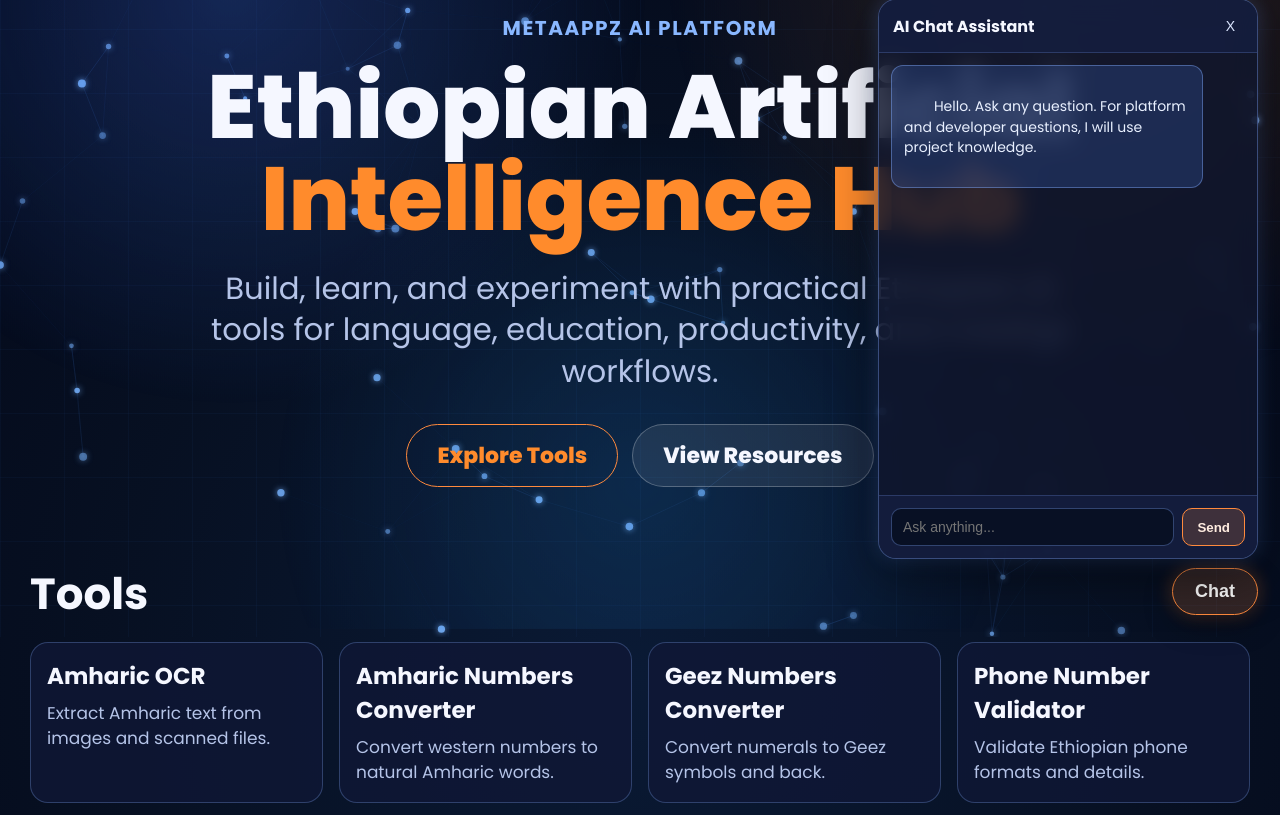
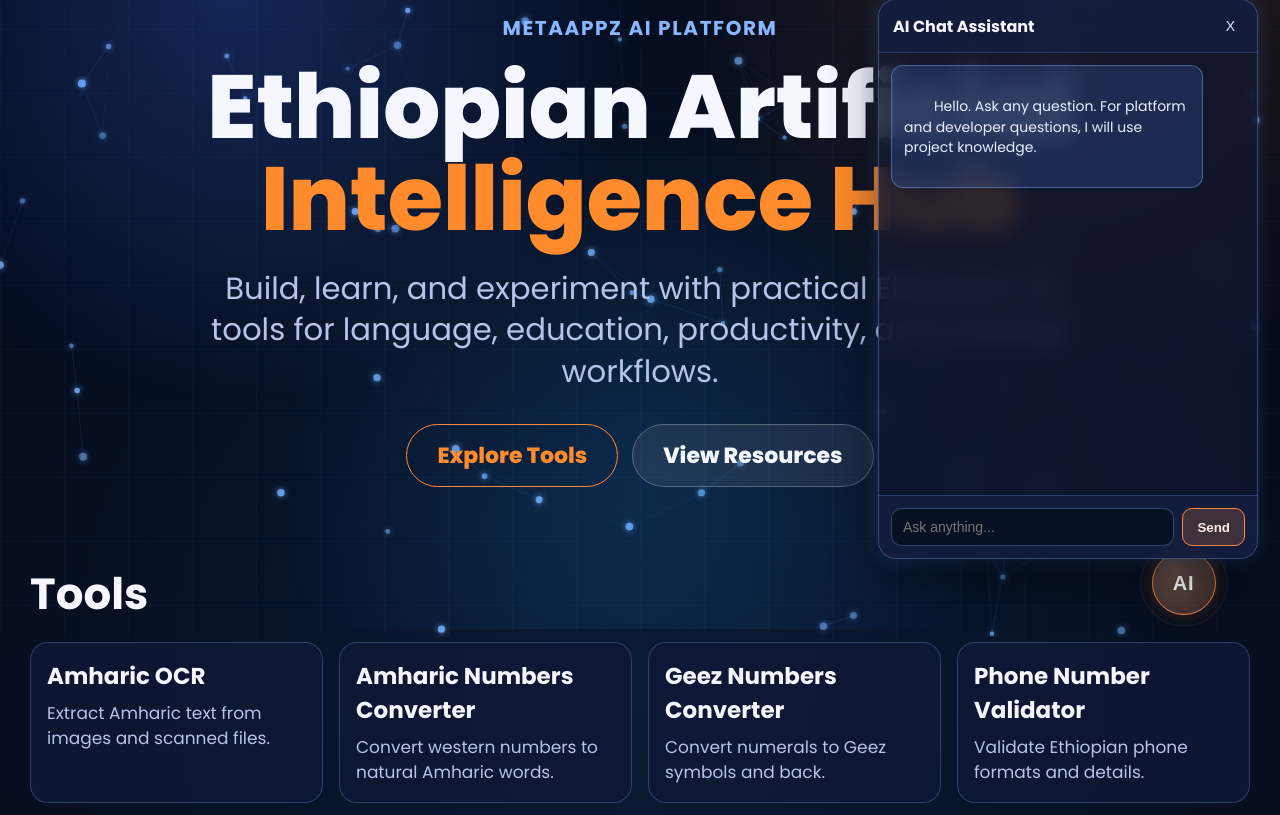
Before and after one commit to samuelabera21/Samuel_AI_Tools_App, a Flask app: page / in a window 1280 px wide. Shown: the part 163-978 px from the top of the page. Run offline with Flask 3, Linux system fonts and the light colour scheme.

Commit message:
update the Ai chat bot ui

```diff
--- a/static/css/home.css
+++ b/static/css/home.css
@@ -319,27 +319,89 @@ main {
 	grid-template-columns: repeat(auto-fill, minmax(240px, 1fr));
 }
 
-.chatbot-fab {
+.chatbot-launcher {
 	position: fixed;
 	right: 22px;
 	bottom: 22px;
 	z-index: 60;
+	display: flex;
+	flex-direction: column;
+	align-items: center;
+	gap: 8px;
+}
+
+.chatbot-launcher-label {
+	margin: 0;
+	font-size: 13px;
+	font-weight: 600;
+	letter-spacing: 0.02em;
+	padding: 6px 10px;
+	border-radius: 999px;
+	color: #d8e8ff;
+	background: rgba(16, 23, 46, 0.78);
+	border: 1px solid rgba(126, 166, 255, 0.35);
+	text-transform: lowercase;
+}
+
+.chatbot-fab {
+	position: relative;
 	border: 1px solid #ff8a3d;
-	background: rgba(255, 138, 61, 0.18);
+	background: radial-gradient(circle at 35% 30%, rgba(255, 181, 129, 0.4), rgba(255, 138, 61, 0.18));
 	color: #ffffff;
 	border-radius: 999px;
-	padding: 12px 22px;
-	font-size: 18px;
-	font-weight: 700;
+	width: 64px;
+	height: 64px;
 	cursor: pointer;
 	box-shadow: 0 10px 28px rgba(0, 0, 0, 0.35), 0 0 18px rgba(255, 138, 61, 0.32);
 	transition: transform 0.2s ease, box-shadow 0.2s ease, background 0.2s ease;
+}
+
+.chatbot-fab::before,
+.chatbot-fab::after {
+	content: "";
+	position: absolute;
+	inset: -8px;
+	border-radius: 999px;
+	border: 1px solid rgba(120, 180, 255, 0.45);
+	animation: launcher-pulse 2.8s ease-out infinite;
+}
+
+.chatbot-fab::after {
+	inset: -15px;
+	border-color: rgba(120, 180, 255, 0.25);
+	animation-delay: 1.2s;
+}
+
+.chatbot-fab-core {
+	display: inline-flex;
+	align-items: center;
+	justify-content: center;
+	width: 100%;
+	height: 100%;
+	font-size: 20px;
+	font-weight: 800;
+	letter-spacing: 0.04em;
 }
 
 .chatbot-fab:hover {
 	transform: translateY(-2px);
 	background: rgba(255, 138, 61, 0.32);
 	box-shadow: 0 12px 36px rgba(0, 0, 0, 0.42), 0 0 22px rgba(255, 138, 61, 0.5);
+}
+
+@keyframes launcher-pulse {
+	0% {
+		transform: scale(0.9);
+		opacity: 0.7;
+	}
+	80% {
+		transform: scale(1.25);
+		opacity: 0;
+	}
+	100% {
+		transform: scale(1.25);
+		opacity: 0;
+	}
 }
 
 .chatbot-panel {
@@ -541,15 +603,29 @@ main {
 	}
 
 	.chatbot-fab {
+		right: auto;
+		bottom: auto;
+		width: 56px;
+		height: 56px;
+	}
+
+	.chatbot-fab-core {
+		font-size: 17px;
+	}
+
+	.chatbot-launcher {
 		right: 14px;
 		bottom: 14px;
-		padding: 10px 18px;
-		font-size: 16px;
+	}
+
+	.chatbot-launcher-label {
+		font-size: 12px;
+		padding: 5px 9px;
 	}
 
 	.chatbot-panel {
 		right: 14px;
-		bottom: 62px;
+		bottom: 86px;
 		width: calc(100vw - 20px);
 		height: min(68vh, 520px);
 	}
@@ -560,4 +636,9 @@ main {
 	.ai-home::after {
 		animation: none;
 	}
+
+	.chatbot-fab::before,
+	.chatbot-fab::after {
+		animation: none;
+	}
 }
--- a/static/js/home.js
+++ b/static/js/home.js
@@ -208,6 +208,7 @@
 })();
 
 (function () {
+  const launcher = document.getElementById("chatbot-launcher");
   const toggleBtn = document.getElementById("chatbot-toggle");
   const closeBtn = document.getElementById("chatbot-close");
   const panel = document.getElementById("chatbot-panel");
@@ -215,7 +216,7 @@
   const input = document.getElementById("chatbot-input");
   const messages = document.getElementById("chatbot-messages");
 
-  if (!toggleBtn || !closeBtn || !panel || !form || !input || !messages) {
+  if (!launcher || !toggleBtn || !closeBtn || !panel || !form || !input || !messages) {
     return;
   }
 
@@ -229,6 +230,7 @@
 
   function setOpen(isOpen) {
     panel.hidden = !isOpen;
+    launcher.hidden = isOpen;
     toggleBtn.setAttribute("aria-expanded", String(isOpen));
     if (isOpen) {
       input.focus();
@@ -287,4 +289,6 @@
       addMessage("bot", "Network error. Please try again.");
     }
   });
+
+  setOpen(false);
 })();
--- a/templates/home.html
+++ b/templates/home.html
@@ -99,9 +99,12 @@
     </main>
   </div>
 
-  <button id="chatbot-toggle" class="chatbot-fab" type="button" aria-label="Open AI chat" aria-expanded="false" aria-controls="chatbot-panel">
-    Chat
-  </button>
+  <div id="chatbot-launcher" class="chatbot-launcher">
+    <p class="chatbot-launcher-label">aske me any thing</p>
+    <button id="chatbot-toggle" class="chatbot-fab" type="button" aria-label="Open AI chat" aria-expanded="false" aria-controls="chatbot-panel">
+      <span class="chatbot-fab-core">AI</span>
+    </button>
+  </div>
 
   <section id="chatbot-panel" class="chatbot-panel" aria-label="AI Chat Assistant" hidden>
     <header class="chatbot-header">
```
